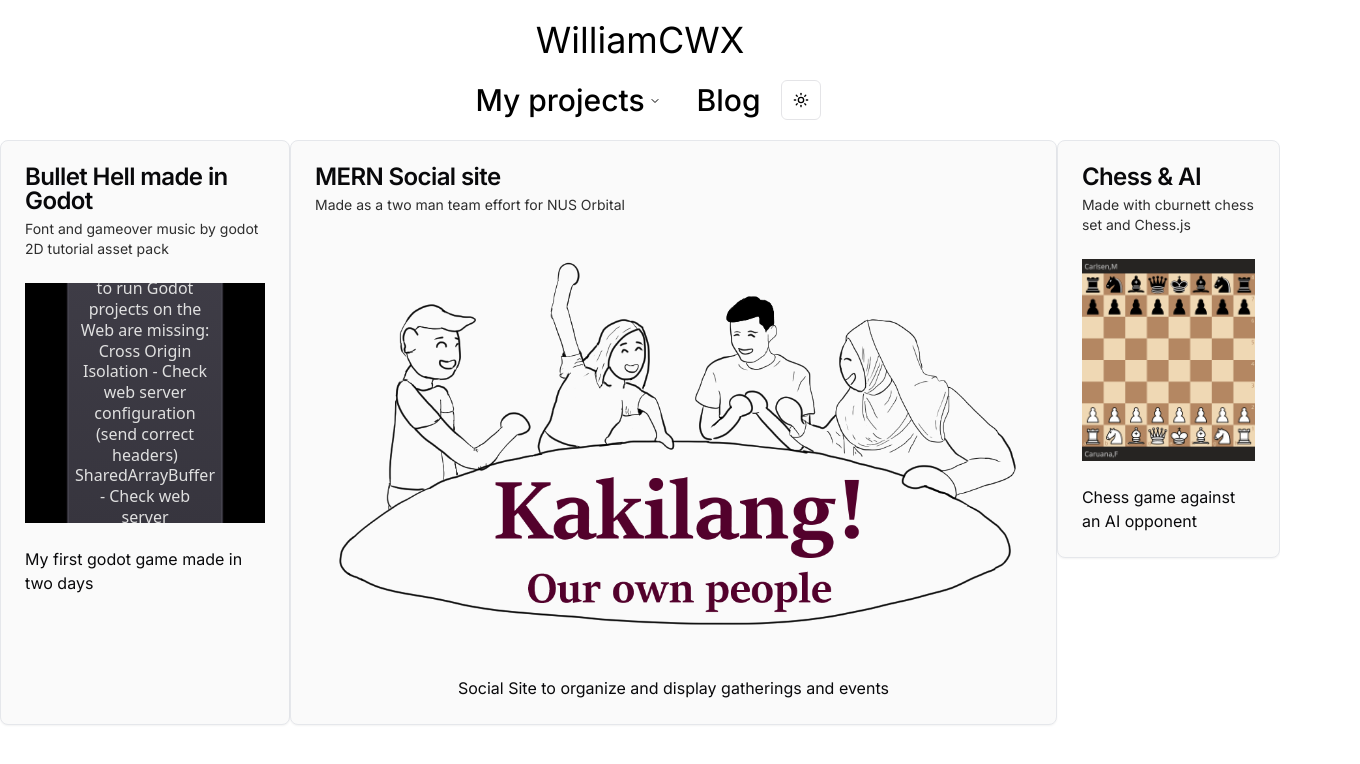
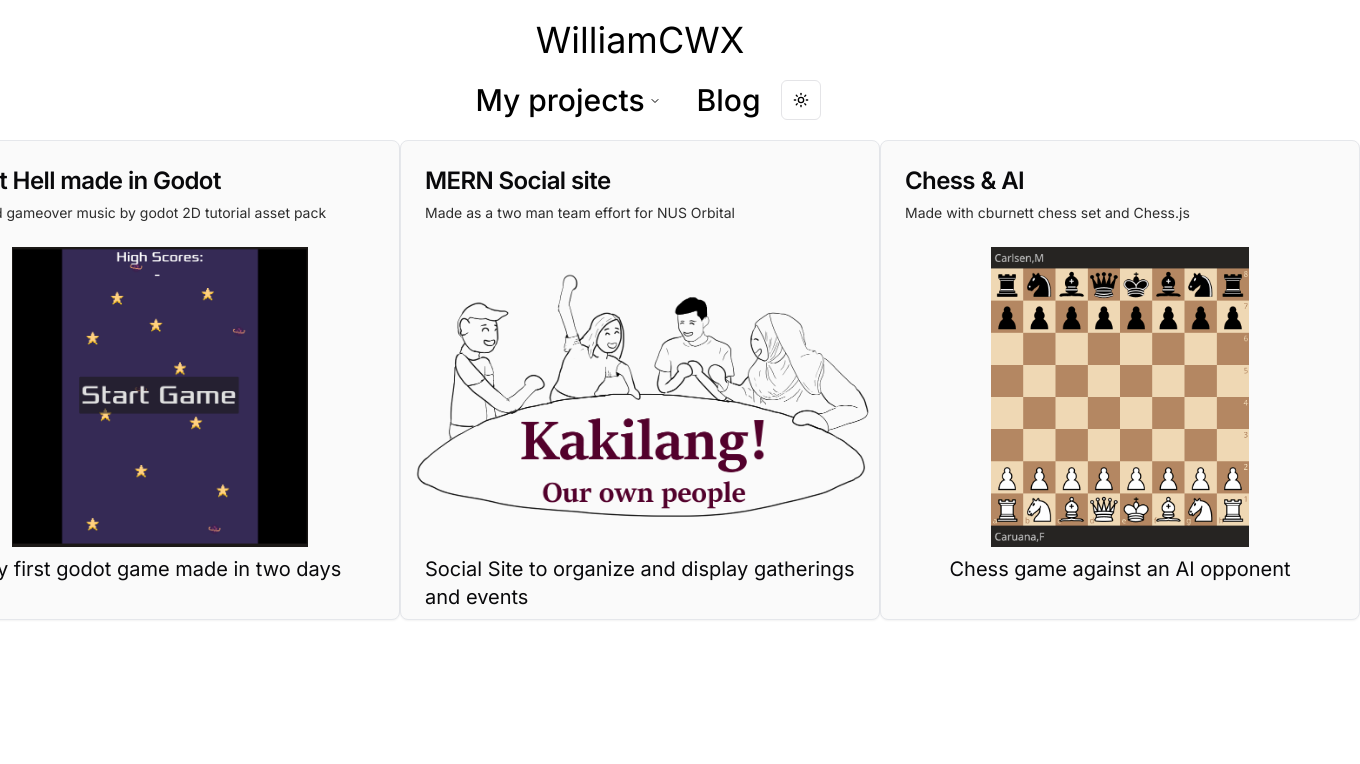
Before and after one commit to WillCWX/VercelWebsite, a Next.js app: page / in a window 1280 px wide. Shown: the top 764 px of the page, 1360 px wide, since content can reach past the window. Built offline with nearby package versions, Linux system fonts and the light colour scheme.

Commit message:
move bullet-hell game to its own page

```diff
--- /dev/null
+++ b/app/bullet-hell/page.tsx
@@ -0,0 +1,13 @@
+export default function BulletHellPage() {
+  return (
+    <div className="flex flex-col md:flex-row">
+      <script src="/coi-serviceworker.js" async />
+      <iframe
+        title="Bullet Hell"
+        src="/games/bullet-hell/Bullet Hell.html"
+        width={600}
+        height={600}
+      />
+    </div>
+  );
+}
--- a/app/page.tsx
+++ b/app/page.tsx
@@ -4,7 +4,7 @@ import { ChessCard } from "@/components/cards/ChessCard";
 
 export default function HomePage() {
   return (
-    <div className="flex flex-col md:flex-row">
+    <div className="flex flex-col lg:flex-row">
       <BulletCard />
       <KakiCard />
       <ChessCard />
--- a/components/cards/BulletCard.tsx
+++ b/components/cards/BulletCard.tsx
@@ -1,23 +1,25 @@
 import React from "react";
 import { MyCard } from "../custom-ui/MyCard";
-
+import Image from "next/image";
+import Link from "next/link";
 export function BulletCard() {
   return (
-    <>
-      <script src="/coi-serviceworker.js" async />
+    <Link href="/bullet-hell">
       <MyCard
         title={"Bullet Hell made in Godot"}
         Item={() => (
-          <iframe
-            title="Bullet Hell"
-            src="/games/bullet-hell/Bullet Hell.html"
-            width={240}
-            height={240}
+          <Image
+            fill
+            src="/Game.PNG"
+            alt="A bullet hell game"
+            className="object-contain"
+            sizes="(min-width: 1024px) 480px, (min-width: 768px) 400px"
+            priority
           />
         )}
         Description={"My first godot game made in two days"}
         Note={"Font and gameover music by godot 2D tutorial asset pack"}
       />
-    </>
+    </Link>
   );
 }
--- a/components/cards/ChessCard.tsx
+++ b/components/cards/ChessCard.tsx
@@ -12,10 +12,11 @@ export function ChessCard() {
           <Image
             src="/chess-card.gif"
             alt="Chess board"
-            width={220}
-            height={220}
-            className="object-cover"
+            fill
+            sizes="(min-width: 1024px) 480px, (min-width: 768px) 400px"
+            className="object-contain"
             unoptimized={true}
+            priority
           />
         )}
         Description={"Chess game against an AI opponent"}
--- a/components/cards/KakiCard.tsx
+++ b/components/cards/KakiCard.tsx
@@ -10,9 +10,10 @@ export function KakiCard() {
         <Image
           src="/Kakilang.png"
           alt="Kakilang"
-          width={300}
-          height={300}
-          className="h-full w-full object-cover dark:backdrop-brightness-200 dark:grayscale"
+          fill
+          sizes="(min-width: 1024px) 480px, (min-width: 768px) 400px"
+          className="h-full w-full object-contain dark:backdrop-brightness-200 dark:grayscale"
+          priority
         />
       )}
       Description={"Social Site to organize and display gatherings and events"}
--- a/components/custom-ui/MyCard.tsx
+++ b/components/custom-ui/MyCard.tsx
@@ -19,15 +19,17 @@ type CardProps = {
 
 export function MyCard({ title, Item, Description, Note }: CardProps) {
   return (
-    <Card>
+    <Card className="md:size-[480px]">
       <CardHeader>
-        <CardTitle>{title}</CardTitle>
-        <CardDescription> {Note} </CardDescription>
+        <CardTitle className="text-xl md:text-2xl">{title}</CardTitle>
+        <CardDescription className="text-sm"> {Note} </CardDescription>
       </CardHeader>
-      <CardContent className="flex flex-col md:flex-row items-center justify-center">
+      <CardContent className="flex flex-col md:flex-row items-center justify-center w-full h-[300px] relative">
         <Item />
       </CardContent>
-      <CardFooter className="justify-center">{Description}</CardFooter>
+      <CardFooter className="justify-center text-sm md:text-xl mt-2">
+        {Description}
+      </CardFooter>
     </Card>
   );
 }
```
Also changed, not shown: public/Game.PNG (added).
